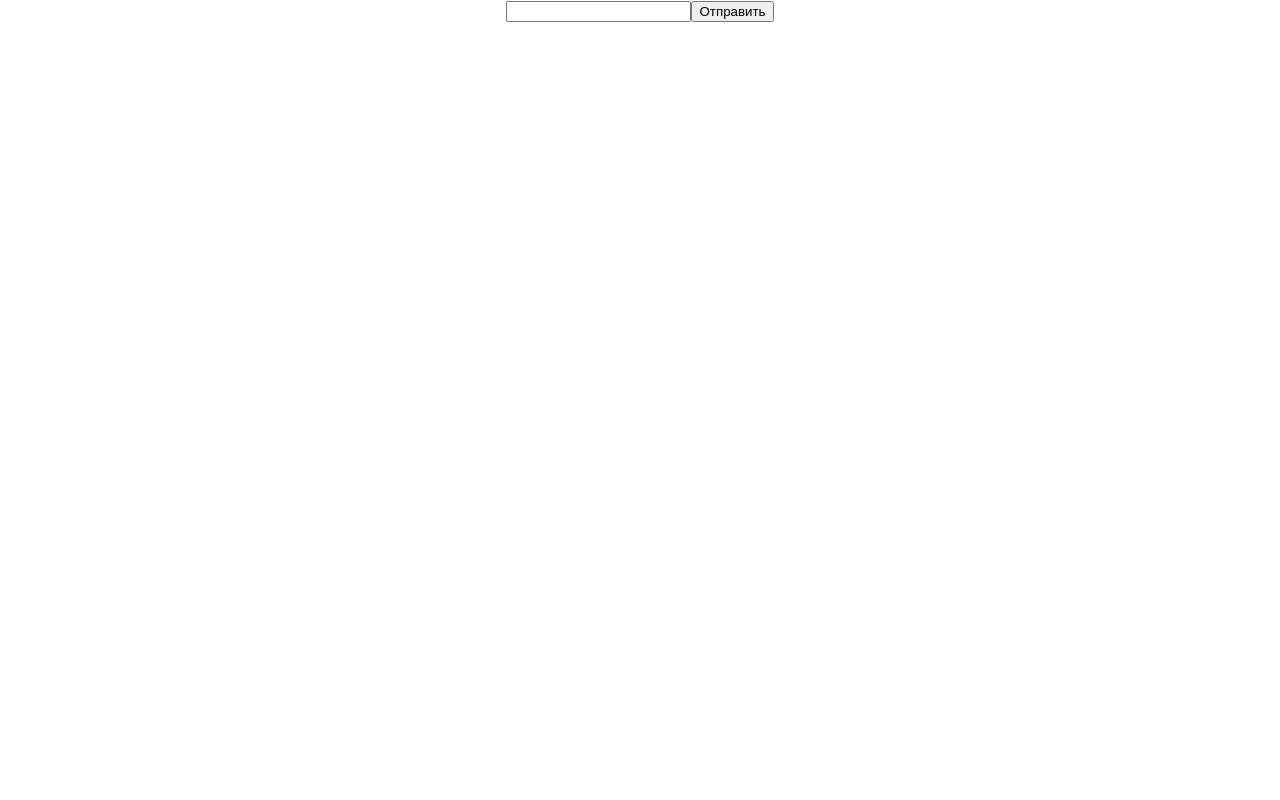
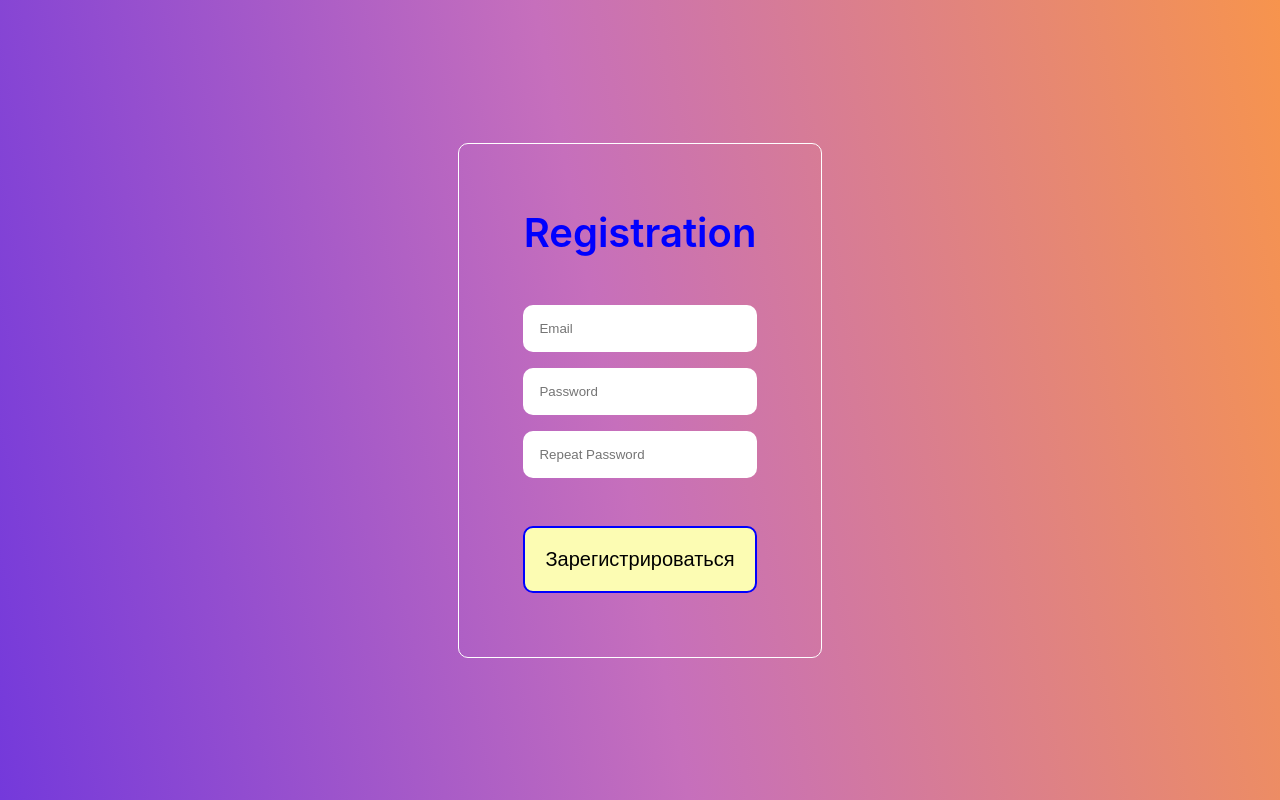
Before and after one commit to vitalyvitmens/new-user-registration-page-react, a React (Create React App) app in the folder my-app/: page / in a window 1280 px wide. Built offline with nearby package versions, Linux system fonts and the light colour scheme.

Commit message:
start project

```diff
--- a/my-app/src/App.js
+++ b/my-app/src/App.js
@@ -43,49 +43,57 @@ import styles from './app.module.css'
 
 //! Хранение состояния формы в котором больше 1 поля:
 //! 1). Создание состояний для каждого поля
-// const sendData = (formData) => {
-// 	console.log(formData)
-// }
+const sendData = (formData) => {
+	console.log(formData)
+}
 
-// export const App = () => {
-// 	const [email, setEmail] = useState('')
-// 	const [login, setLogin] = useState('')
-// 	const [password, setPassword] = useState('')
+export const App = () => {
+	const [email, setEmail] = useState('')
+	const [password, setPassword] = useState('')
+	const [repeatPassword, setRepeatPassword] = useState('')
 
-// 	const onSubmit = (e) => {
-// 		e.preventDefault()
-// 		sendData({ email, login, password })
-// 	}
+	const onSubmit = (e) => {
+		e.preventDefault()
+		const validPassword = password === repeatPassword ? password : null
+		sendData({ email, validPassword })
+	}
 
-// 	return (
-// 		<div className={styles.app}>
-// 			<form onSubmit={onSubmit}>
-// 				<input
-// 					type="email"
-// 					name="email"
-// 					value={email}
-// 					placeholder="Почта"
-// 					onChange={({ target }) => setEmail(target.value)}
-// 				/>
-// 				<input
-// 					type="text"
-// 					name="login"
-// 					value={login}
-// 					placeholder="Логин"
-// 					onChange={({ target }) => setLogin(target.value)}
-// 				/>
-// 				<input
-// 					type="password"
-// 					name="password"
-// 					value={password}
-// 					placeholder="Пароль"
-// 					onChange={({ target }) => setPassword(target.value)}
-// 				/>
-// 				<button type="submit">Отправить</button>
-// 			</form>
-// 		</div>
-// 	)
-// }
+	return (
+		<div className={styles.app}>
+			<div className={styles.authFormContainer}>
+				<p>Registration</p>
+				<form className={styles.loginForm} onSubmit={onSubmit}>
+					<input
+						type="email"
+						name="email"
+						value={email}
+						placeholder="Email"
+						onChange={({ target }) => setEmail(target.value)}
+					/>
+					<input
+						type="password"
+						name="password"
+						value={password}
+						placeholder="Password"
+						onChange={({ target }) => setPassword(target.value)}
+					/>
+
+					<input
+						type="password"
+						name="password"
+						value={repeatPassword}
+						placeholder="Repeat Password"
+						onChange={({ target }) => setRepeatPassword(target.value)}
+					/>
+
+					<button className={styles.button} type="submit">
+						Зарегистрироваться
+					</button>
+				</form>
+			</div>
+		</div>
+	)
+}
 
 //! 2). Создание одного состояния с объектом для всех полей (оптимальный вариант)
 // const initialState = {
@@ -434,44 +442,44 @@ import styles from './app.module.css'
 //! import { useForm } from 'react-hook-form'
 //! import { yupResolver } from '@hookform/resolvers/yup'
 //! https://react-hook-form.com/get-started
-const fieldScheme = yup.object().shape({
-	login: yup
-		.string()
-		.matches(
-			/^[\w_]*$/,
-			'Неверный логин. Допустимые символы: буквы, цифры и нижнее подчеркивание.'
-		)
-		.max(20, 'Неверный логин. Допустимое количество символов не более 20.')
-		.min(3, 'Неверный логин. Допустимое количество символов не менее 3.'),
-})
+// const fieldScheme = yup.object().shape({
+// 	login: yup
+// 		.string()
+// 		.matches(
+// 			/^[\w_]*$/,
+// 			'Неверный логин. Допустимые символы: буквы, цифры и нижнее подчеркивание.'
+// 		)
+// 		.max(20, 'Неверный логин. Допустимое количество символов не более 20.')
+// 		.min(3, 'Неверный логин. Допустимое количество символов не менее 3.'),
+// })
 
-export const App = () => {
-	const {
-		register,
-		handleSubmit,
-		formState: { errors },
-	} = useForm({
-		defaultValues: {
-			login: '',
-		},
-		resolver: yupResolver(fieldScheme),
-	})
+// export const App = () => {
+// 	const {
+// 		register,
+// 		handleSubmit,
+// 		formState: { errors },
+// 	} = useForm({
+// 		defaultValues: {
+// 			login: '',
+// 		},
+// 		resolver: yupResolver(fieldScheme),
+// 	})
 
-	const loginError = errors.login?.message
+// 	const loginError = errors.login?.message
 
-	const sendFormData = (formData) => {
-		console.log(formData)
-	}
+// 	const sendFormData = (formData) => {
+// 		console.log(formData)
+// 	}
 
-	return (
-		<div className={styles.app}>
-			<form onSubmit={handleSubmit(sendFormData)}>
-				{loginError && <div className={styles.errorLabel}>{loginError}</div>}
-				<input name="login" type="text" {...register('login')} />
-				<button type="submit" disabled={!!loginError}>
-					Отправить
-				</button>
-			</form>
-		</div>
-	)
-}
+// 	return (
+// 		<div className={styles.app}>
+// 			<form onSubmit={handleSubmit(sendFormData)}>
+// 				{loginError && <div className={styles.errorLabel}>{loginError}</div>}
+// 				<input name="login" type="text" {...register('login')} />
+// 				<button type="submit" disabled={!!loginError}>
+// 					Отправить
+// 				</button>
+// 			</form>
+// 		</div>
+// 	)
+// }
--- a/my-app/src/app.module.css
+++ b/my-app/src/app.module.css
@@ -1,18 +1,66 @@
 .app {
 	text-align: center;
+	display: flex;
+	min-height: 100vh;
+	align-items: center;
+	justify-content: center;
+	color: white;
+	background-image: linear-gradient(79deg, #7439db, #c66fbc 48%, #f7944d);
 }
 
-.content {
-	display: none;
+.authFormContainer,
+.loginForm,
+.registerForm {
+	display: flex;
+	flex-direction: column;
 }
 
-input[type='checkbox']:checked + .content {
-	display: block;
+@media screen and (min-width: 600px) {
+	.authFormContainer {
+		padding: 4rem;
+		border: 1px solid white;
+		border-radius: 10px;
+		margin: 0.5rem;
+	}
+}
+
+p {
+	font-size: 2.5rem;
+	font-weight: 600;
+	color: blue;
+	margin-top: 0;
+}
+
+input {
+	margin: 0.5rem 0;
+	padding: 1rem;
+	border: none;
+	border-radius: 10px;
+}
+
+.button {
+	border: 2px solid blue;
+	border-radius: 10px;
+	background-color: rgb(252, 252, 179);
+	padding: 20px;
+	cursor: pointer;
+	color: black;
+	font-size: 1.25rem;
+	font-weight: 500;
+	margin-top: 40px;
+}
+
+.button:hover {
+	opacity: 0.75;
+}
+
+.button:active {
+	opacity: 0.5;
 }
 
 .errorLabel {
 	padding: 10px;
-  margin: auto;
+	margin: auto;
 	color: red;
 	font-size: 1.25rem;
 	font-weight: bold;
```
